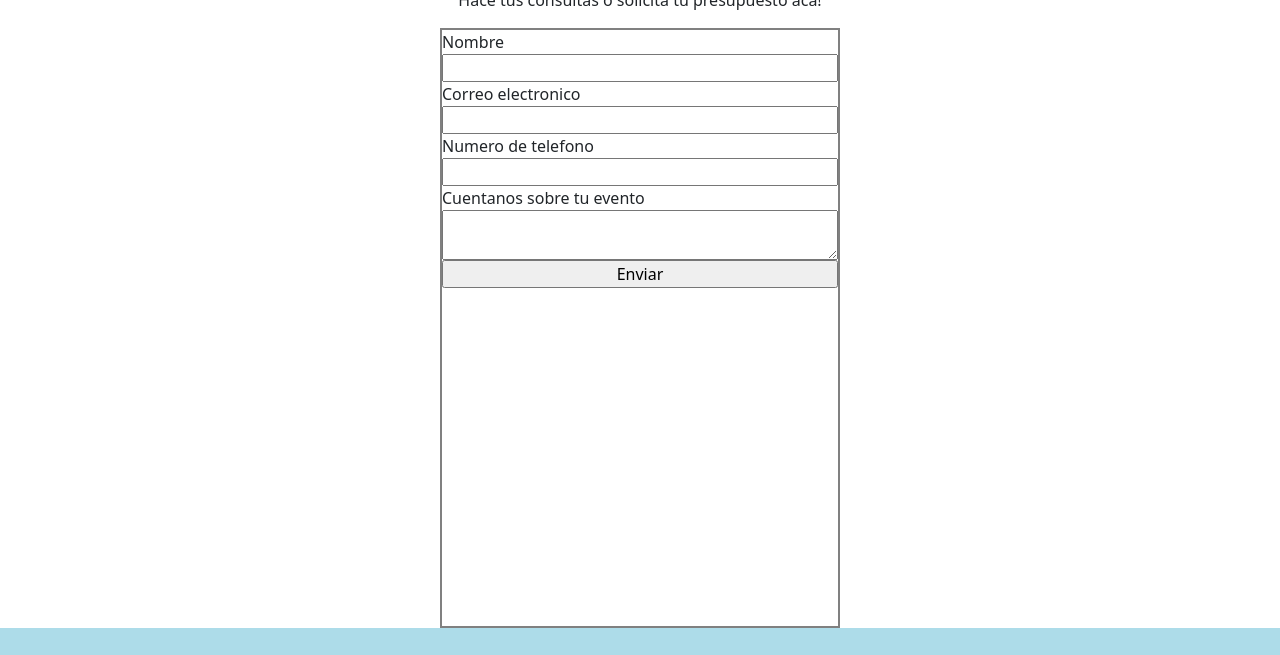
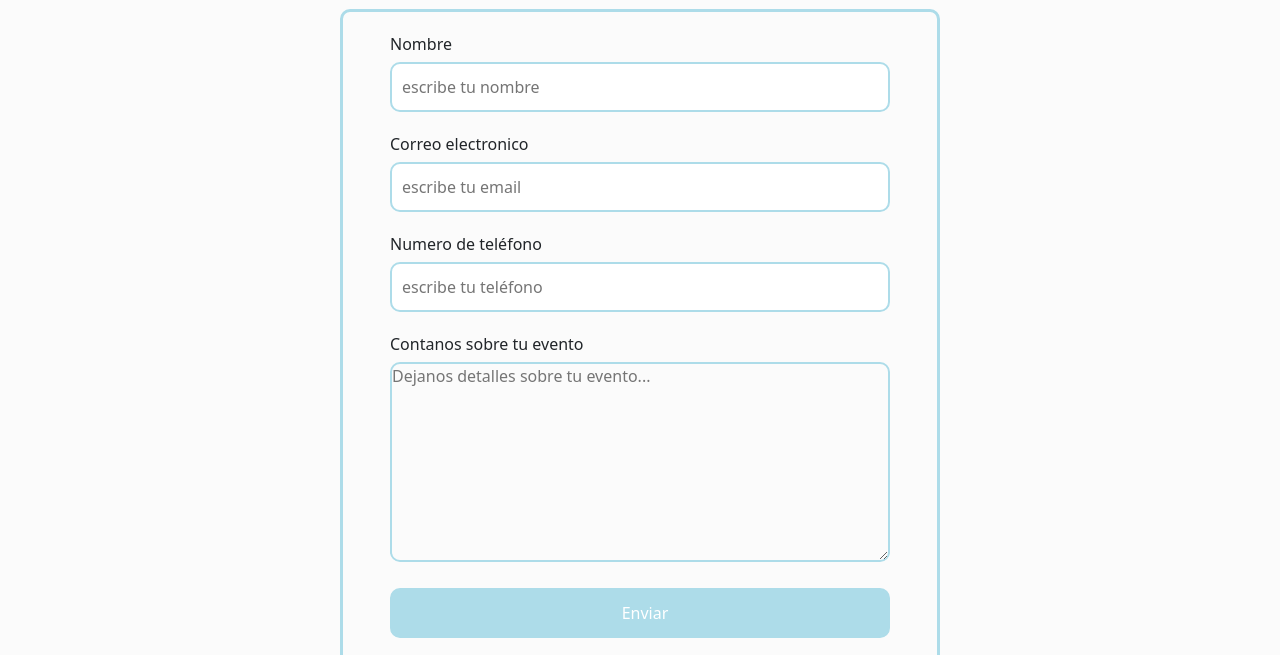
Before and after one commit to GustavoPirela21/Florapasteleria-coder, a website: page pages/contacto.html in a window 1280 px wide. Shown: the part 209-864 px from the top of the page. Drawn offline with nearby package versions, Linux system fonts and the light colour scheme.

Commit message:
Formulario new

```diff
--- a/css/styles.css
+++ b/css/styles.css
@@ -156,20 +156,58 @@ header nav ul li {
     justify-content: center;
     align-items: center;
     flex-direction: column;
+    background-color: #fbfbfb;
+    padding: 20px;
 
 }
 
-.form-container h2 {
-    font-size: 64px;
+.form{
+    width: 600px;
+    border: #ADDCE9 solid 3px;
+    border-radius: 10px;
+    height: 700px;
+    display: flex;
+    justify-content: center;
+
 }
 
-.form-container div {
-    border: 2px solid gray;
+.form ul{
+    padding-left: 0;
+}
+.form ul li{
     display: flex;
     flex-direction: column;
-    height: 600px;
-    width: 400px;
+    margin: 20px;
 }
+
+.form ul li input{
+    height: 50px;
+    width: 500px;
+    margin-top: 6px;
+    border: #ADDCE9 solid 2px;
+    border-radius: 10px;
+    padding-left: 10px;
+
+}
+
+.form ul li textarea{
+    background-color: #fbfbfb;
+    width: 500px;
+    height: 200px;
+    border: #ADDCE9 solid 2px;
+    border-radius: 10px;
+    margin-top: 6px;
+}
+
+.enviar-boton{
+    background-color: #ADDCE9;
+    color: #ffffff;
+    text-decoration: solid;
+
+}
+
+
+
 
 
 /*---Sobre Flora----*/
--- a/pages/contacto.html
+++ b/pages/contacto.html
@@ -58,19 +58,31 @@
         </nav>
     </header>
     <section class="form-container">
-        <h2>Contactanos</h2>
+        <h2>CONTÁCTANOS</h2>
         <p>Hacé tus consultas o solicitá tu presupuesto acá!</p>
-        <div class="form-inputs">
-            <label for="name">Nombre</label>
-            <input type="text" name="nombre" id="nombre" />
+        <form class="form">
+            <ul>
+                <li>
+            <label for="nombre">Nombre</label>
+            <input type="text" name="nombre" id="nombre" placeholder="escribe tu nombre"/>
+                </li>
+                <li>
             <label for="mail">Correo electronico</label>
-            <input type="email">
-            <label for="phonenumber">Numero de telefono</label>
-            <input type="tel">
-            <label for="msg">Cuentanos sobre tu evento</label>
-            <textarea id="msg"></textarea>
-            <input type="submit" value="Enviar">
-        </div>
+            <input type="email" placeholder="escribe tu email">
+                </li>
+                <li>
+            <label for="phonenumber">Numero de teléfono</label>
+            <input type="tel" placeholder="escribe tu teléfono">
+            </li>
+            <li>
+            <label for="msg">Contanos sobre tu evento</label>
+            <textarea id="msg" placeholder="Dejanos detalles sobre tu evento..."></textarea>
+            </li>
+            <li>
+            <input type="submit" value="Enviar" class="enviar-boton">
+            </li>
+            </ul>
+        </form>
     </section>
 
     <footer class="footer"> <!----footer----->
--- a/scss/estilos.scss
+++ b/scss/estilos.scss
@@ -141,7 +141,7 @@
     }
 header{
     nav{
-         background-color: #ADDCE9;
+        background-color: #ADDCE9;
     }
     ul{
         li{
```
